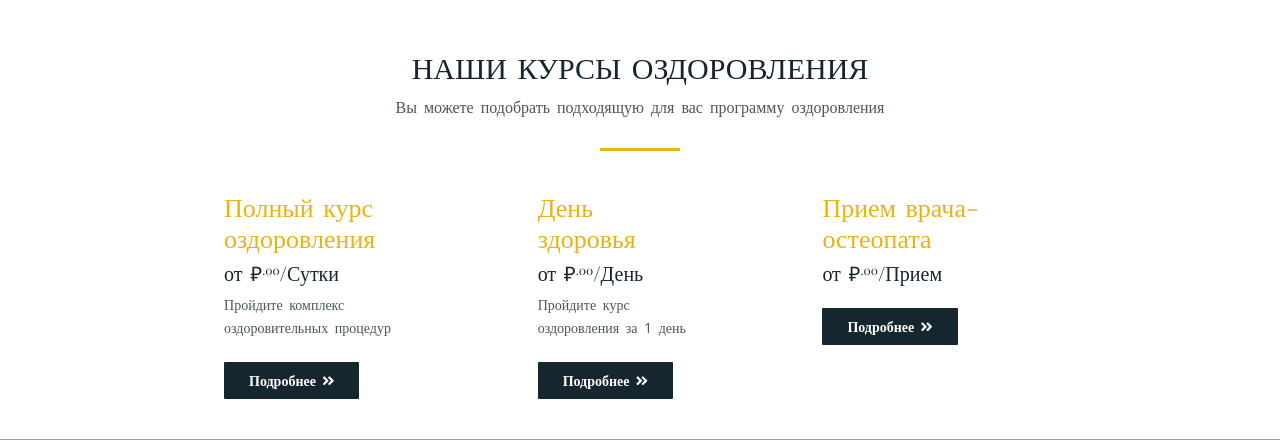
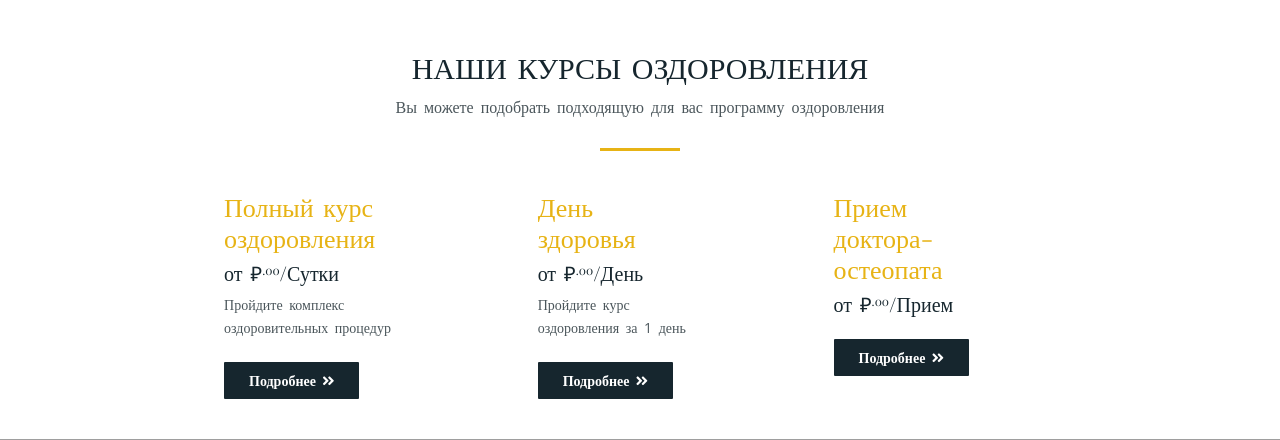
Before and after one commit to andrews-lerk/center, a Django app: page / in a window 1280 px wide. Shown: the part 247-687 px from the top of the page. Run offline with Django 4.2, Linux system fonts and the light colour scheme; data that the repository does not hold is empty; some libraries are stand-ins or nearby versions; some web fonts are replaced; grey boxes are pictures that could not be loaded.

Commit message:
change to doctor

```diff
--- a/templates/main_app/index.html
+++ b/templates/main_app/index.html
@@ -20,7 +20,7 @@
 				<div class="carousel-item"><img src="{{ photos.photo_2.url }}" alt="...">
 					<div class="carousel-caption"><img src="assets/images/stars.png" alt="">
 						<h2>Лучшие специалисты</h2>
-						<p style="font-size: 150%">Пройдите полную программу оздоровления у лучших врачей-остеопатов</p>
+						<p style="font-size: 150%">Пройдите полную программу оздоровления у лучших докторов-остеопатов</p>
 					</div>
 				</div>
 				<div class="carousel-item"><img src="{{ photos.photo_3.url }}" alt="...">
@@ -94,7 +94,7 @@
 							<div class="row">
 								<div class="col-sm-5"><a href="#"><img class="img-fluid" src="{{ course_photos.right.url }}" alt=""/></a></div>
 								<div class="col-sm-7">
-									<h3 class="mg-avl-room-title"><a href="{% url 'book-osteopat' %}">Прием врача-остеопата</a></h3>
+									<h3 class="mg-avl-room-title"><a href="{% url 'book-osteopat' %}">Прием доктора-остеопата</a></h3>
 									<h4><span>от ₽{{ price.osteopat }}<sup>.00</sup>/Прием</span></h4>
 									<p></p>
 									<div class="row mg-room-fecilities">
```
